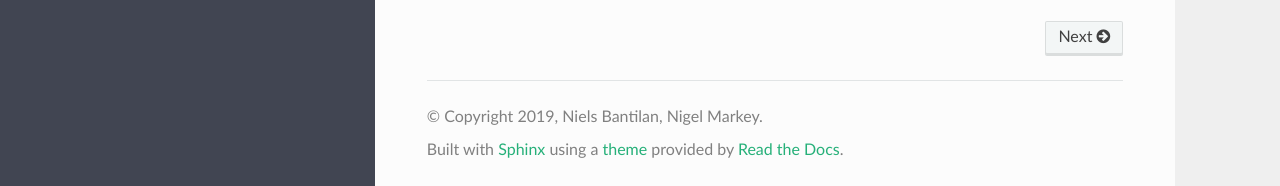
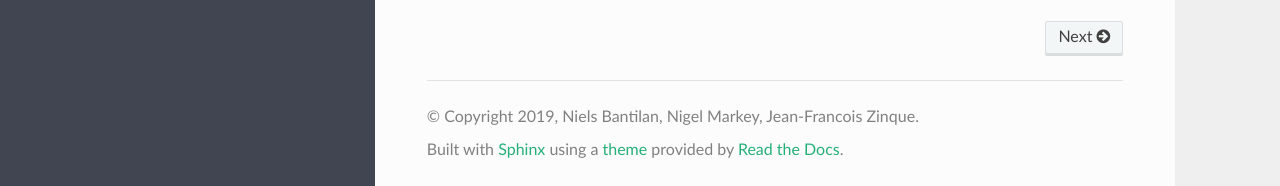
Before and after one commit to unionai-oss/pandera, a Sphinx documentation site: the page built from docs/source/index.rst, in a window 1280 px wide and 900 px high, scrolled down 4412 px. Shown: the part 714-900 px from the top of the window. Built offline with Sphinx 7.4.7 and the Read the Docs theme 2.0.0, drawn with Linux system fonts in a browser that asks for light colours.

Commit message:
add @jeffzi to author docs

```diff
--- a/docs/source/conf.py
+++ b/docs/source/conf.py
@@ -24,8 +24,8 @@
 # -- Project information -----------------------------------------------------
 
 project = "pandera"
-copyright = "2019, Niels Bantilan, Nigel Markey"
-author = "Niels Bantilan, Nigel Markey"
+copyright = "2019, Niels Bantilan, Nigel Markey, Jean-Francois Zinque"
+author = "Niels Bantilan, Nigel Markey, Jean-Francois Zinque"
 
 
 # -- General configuration ---------------------------------------------------
```
